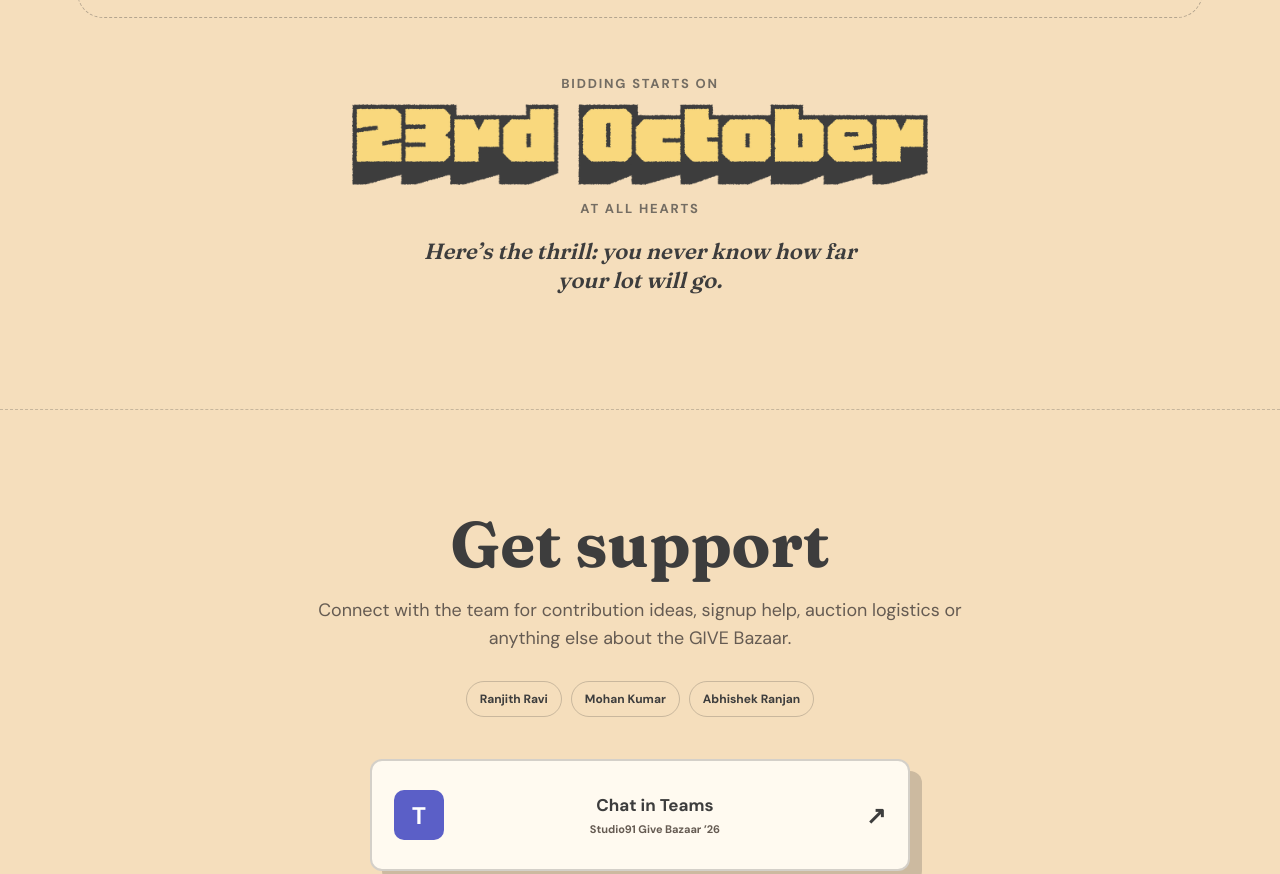
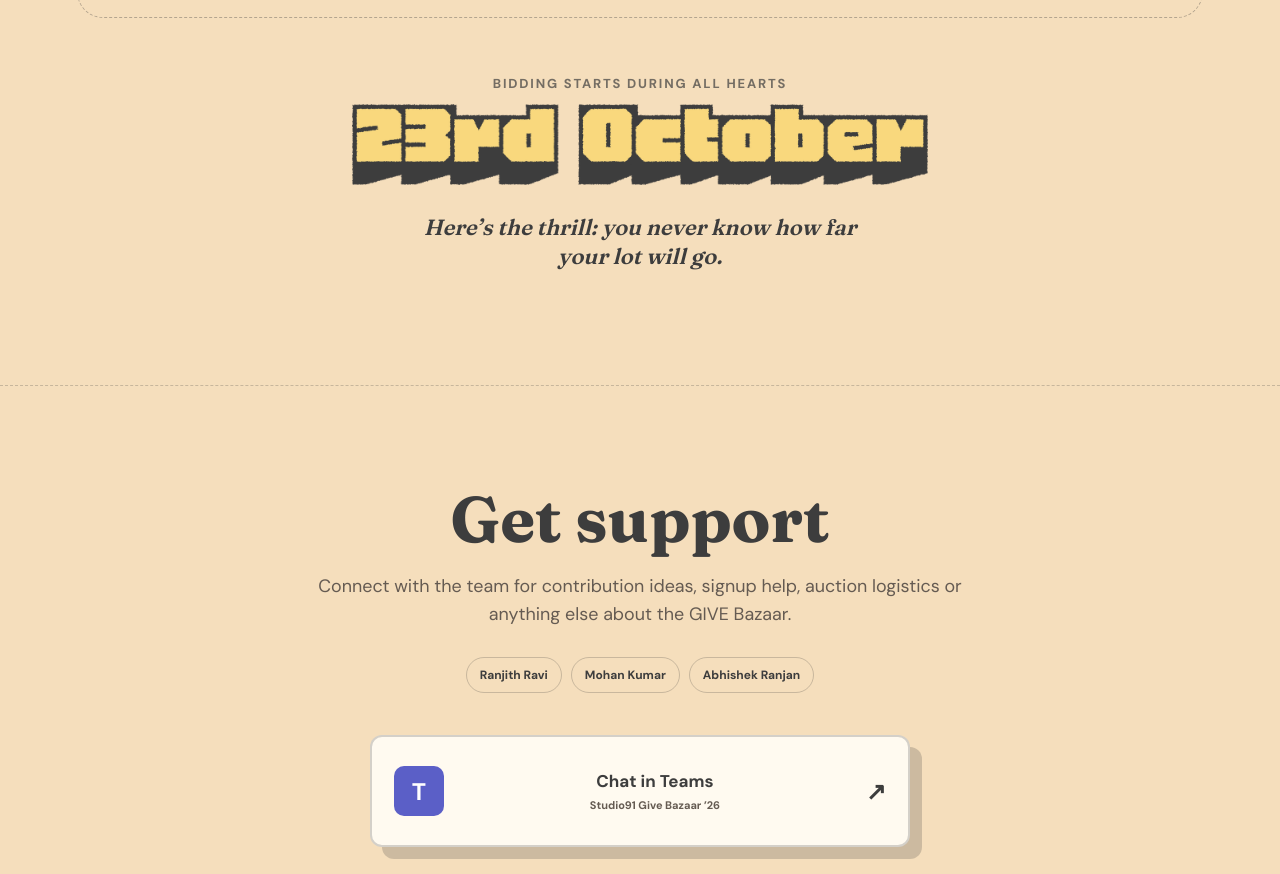
Before and after one commit to ranjithquest/all-hearts-give-bazaar, a plain HTML site: page index.html in a window 1280 px wide. Shown: the part 2729-3603 px from the top of the page. Drawn offline with Linux system fonts and the light colour scheme; no server answers.

Commit message:
Bidding copy: 'Bidding starts during All Hearts' above date (v101)
Co-authored-by: Copilot <223556219+Copilot@users.noreply.github.com>
Copilot-Session: 6b053570-c99d-432e-a100-94753c2b1219

```diff
--- a/index.html
+++ b/index.html
@@ -119,7 +119,7 @@
         <button class="button button--ghost empty-state__cta" type="button" data-hero-add-lot>Add your lot</button>
       </div>
 
-      <p class="board-bidding"><span class="board-bidding__lead">Bidding starts on</span><strong class="board-bidding__date"><img class="type-art type-art--date" src="type/bidding-date.png" alt="23rd October"></strong><span class="board-bidding__event">at All Hearts</span><span class="board-bidding__thrill">Here’s the thrill: you never know how far your lot will go.</span></p>
+      <p class="board-bidding"><span class="board-bidding__lead">Bidding starts during All Hearts</span><strong class="board-bidding__date"><img class="type-art type-art--date" src="type/bidding-date.png" alt="23rd October"></strong><span class="board-bidding__thrill">Here’s the thrill: you never know how far your lot will go.</span></p>
 
     </section>
 
```
